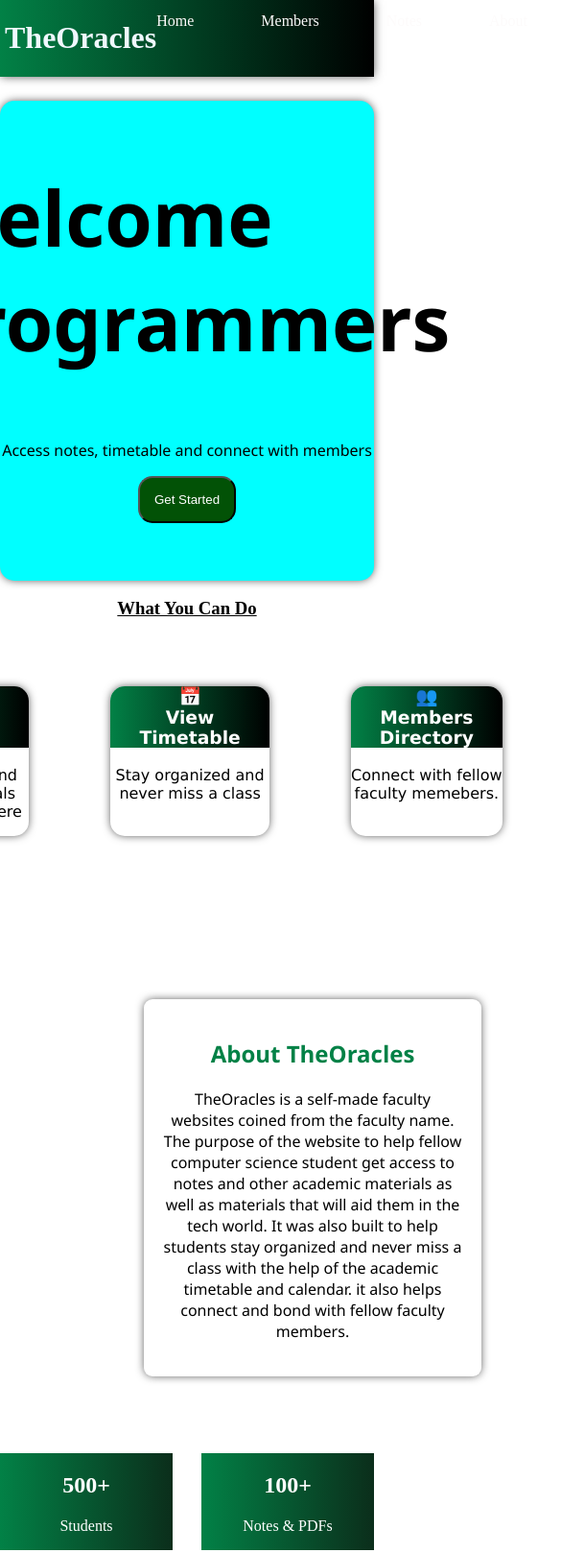
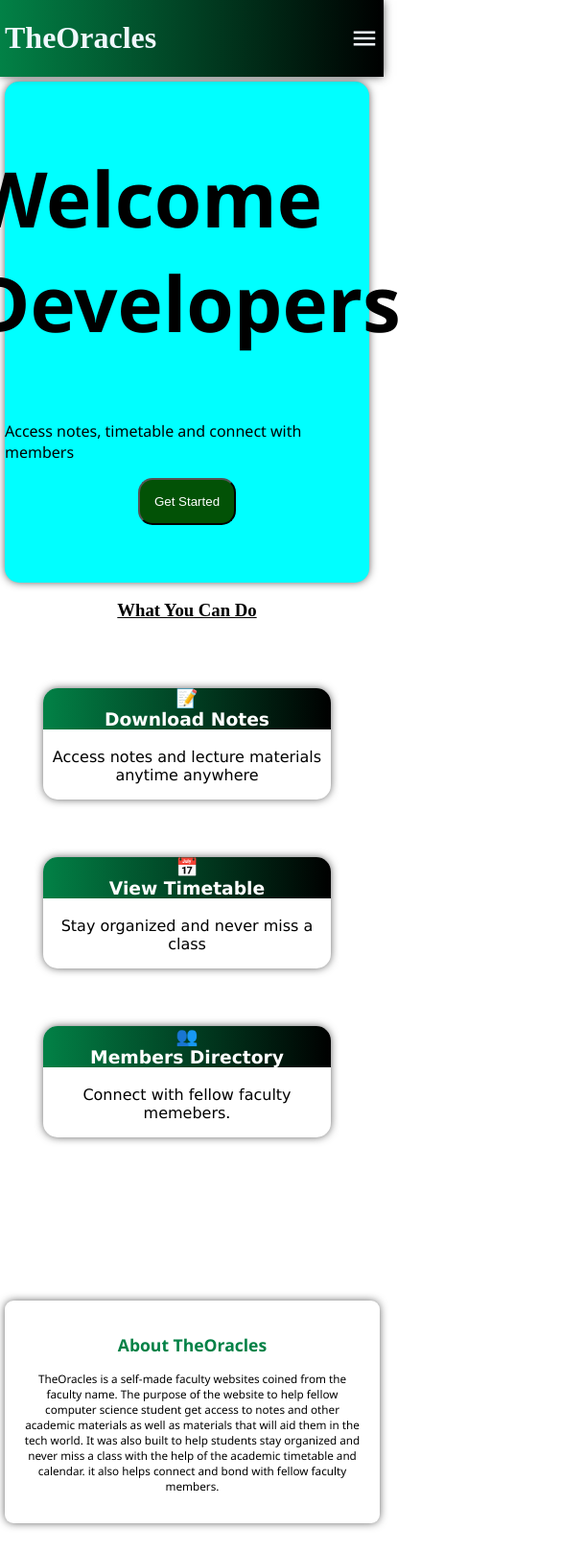
Before and after one commit to Isy-b08/Faculty-portal, a plain HTML site: page views/index.html in a window 390 px wide. Shown: the top 1618 px of the page at 96% size, 585 px wide, since content can reach past the window. Drawn offline with nearby package versions, Linux system fonts and the light colour scheme.

Commit message:
Added landing page responsivenes

```diff
--- a/public/main.js
+++ b/public/main.js
@@ -1,4 +1,4 @@
-const words = ["Students", "Engineers", "Programmers","Innovators"]
+const words = ["Students", "Engineers", "Developers","Innovators"]
 let index= 0;
 const wordElement=
   document.getElementById("changingword");
@@ -11,3 +11,15 @@
     wordElement.style.opacity=1
    }, 200);
   }, 2000);
+
+  function toggleMenu() {
+    const nav = document.querySelector('nav');
+    nav.classList.toggle('active');
+  }
+  document.addEventListener('click', function(event) {
+    const nav = document.querySelector('nav');
+    const menuIcon = document.getElementById('menu-icon');
+    if (!nav.contains(event.target) && !menuIcon.contains(event.target)) {
+      nav.classList.remove('active');
+    }
+  })
--- a/public/style.css
+++ b/public/style.css
@@ -26,6 +26,7 @@
      top:0;
      position: sticky;
      z-index: 1000;
+     width:100%;
 }
 nav{
     display: flex;
@@ -44,6 +45,19 @@
     border-radius: 15px;
     padding:10px;
 }
+#menu-icon{
+    display: none;
+    font-size: 30px;
+    cursor: pointer;
+}
+.material-symbols-outlined {
+  font-variation-settings:
+  'FILL' 0,
+  'wght' 400,
+  'GRAD' 0,
+  'opsz' 24
+}
+
 main{display: flex;
     flex-direction: column;
     align-items: center;
@@ -211,3 +225,78 @@
     flex-direction: column;
     align-items: center;
 }
+
+@media (max-width:768px){
+  *{
+    width: auto;
+
+  }
+    nav{
+        display: none;
+        position: absolute;
+        flex-direction: column;
+        top:60px;
+        right: 0;
+        width: 50%;
+        background-color: white;
+        -webkit-box-shadow: 0px 0px 10px -10px #444444;
+        color: black;
+        padding: 50px 20px
+        ;
+        border-radius: 20px;
+
+
+      }
+      nav a{
+        color: black;
+        padding: 10px;
+        ;
+    }
+    #menu-icon{
+        display: block;
+    }
+    nav.active{
+        display: flex;
+        gap: 15px
+    }
+    #changingwords{
+        font-size: 3vw;
+    }
+    main{
+        margin: 5px;
+        display: flex;
+        flex-direction: column;
+        align-items: center;
+        width: auto;
+    }
+    main.h2{
+        display:flex;
+        justify-content: center;
+        font-size: 5vw;
+        text-align: center;
+
+    }
+    .stats{
+        display: flex;
+        flex-direction: row;
+        gap: 20px;
+        justify-content: center;
+        align-items: center;
+        width: 70%;
+        margin-left: 50px;
+    }
+    .featureContainer{
+        display: flex;
+        justify-content: center;
+        flex-wrap: wrap;
+        gap: 60px;
+        text-align: center;
+        margin-top: 70px;
+    }
+    .AboutSection{
+        font-size: 3vw;
+        width:90%;
+        margin-left: 5px;}
+    .ContactDetails{
+        margin-left: 0;}
+    }
--- a/views/index.html
+++ b/views/index.html
@@ -5,11 +5,12 @@
     <meta name="viewport" content="width=device-width, initial-scale=1.0">
     <title>Faculty Portal</title>
     <link rel="stylesheet" href="./../public/style.css">
+    <link rel="stylesheet" href="https://fonts.googleapis.com/css2?family=Material+Symbols+Outlined:opsz,wght,FILL,GRAD@20..48,100..700,0..1,-50..200&icon_names=menu" />
 </head>
 <body>
     <header class="LogoNav">
         <h1>TheOracles</h1>
-        <nav>
+        <nav class="nav-links">
             <a href="#home">Home</a>
             <a href="">Members</a>
             <a href="">Notes</a>
@@ -17,6 +18,9 @@
             <a href="">Contact</a>
             <button id="A-start" onclick="location.href='login.html'">Get Started</button>
         </nav>
+        <span class="material-symbols-outlined" id="menu-icon" onclick="toggleMenu()">
+menu
+</span>
     </header>
     <main id="home">
         <h2>Welcome <span id="changingword">Students</span></h2>
```
